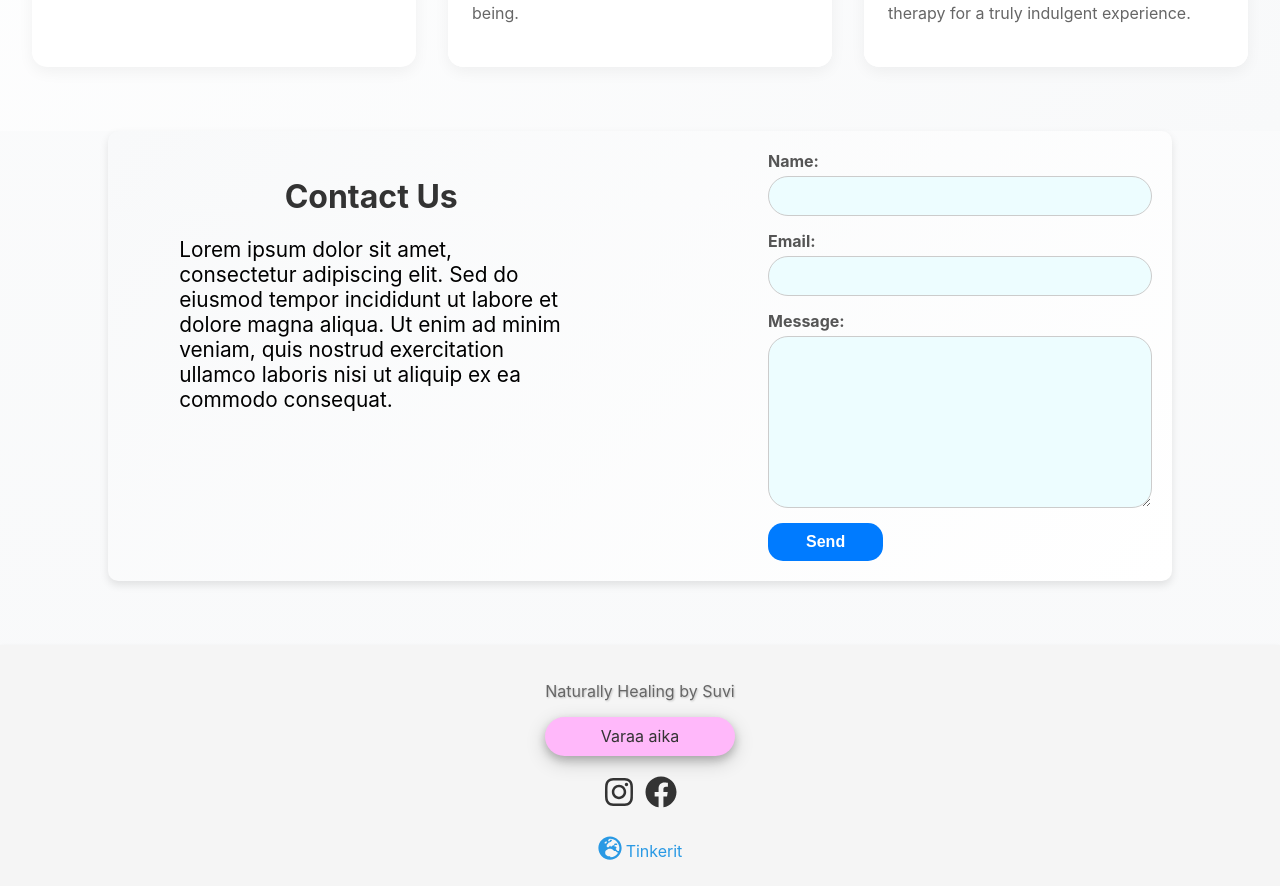
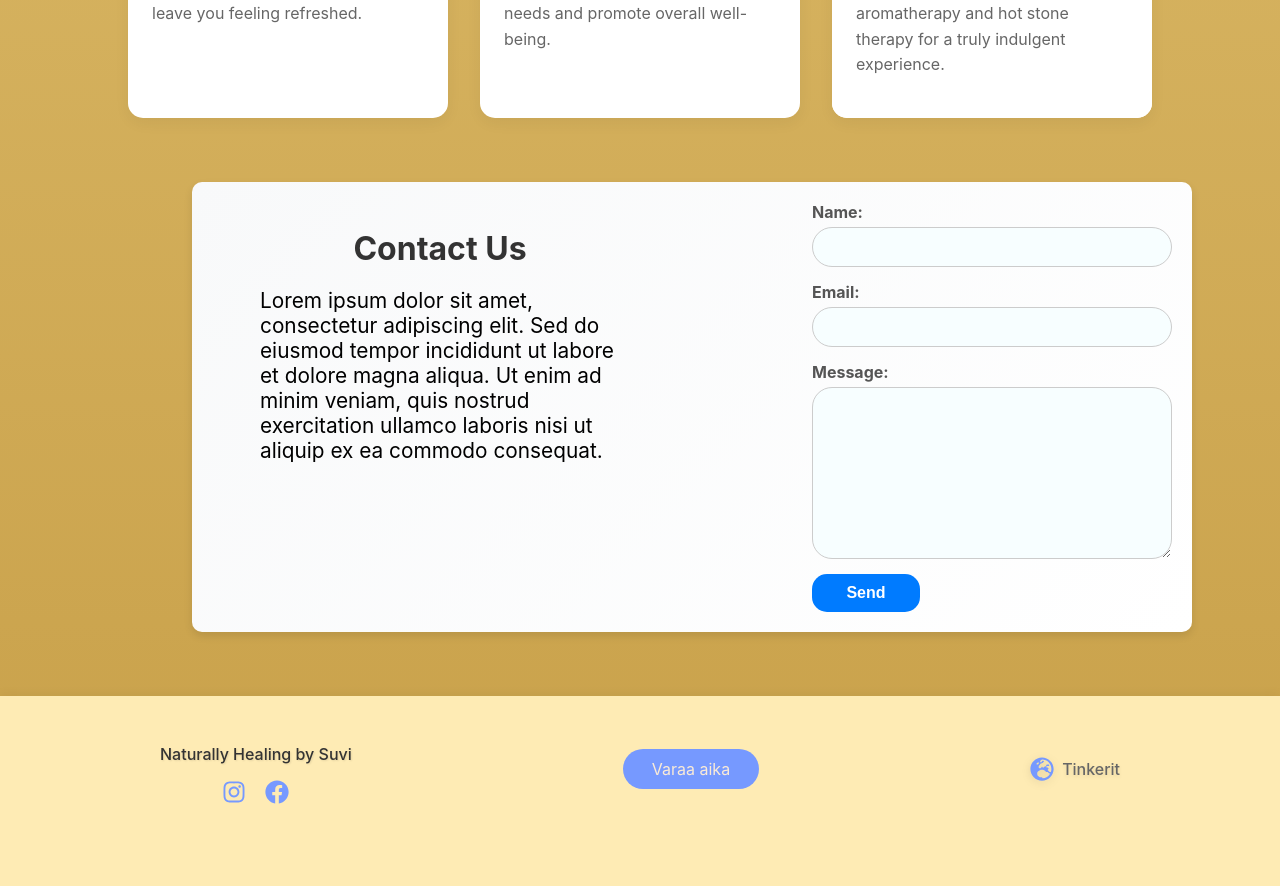
Before and after one commit to suvi1231/kotisivut, a React (Create React App) app: page /#/ in a window 1280 px wide. Shown: the part 1822-2708 px from the top of the page. After the commit the page ends 2664 px from the top, so only its background shows below. Built offline with nearby package versions, Linux system fonts and the light colour scheme.

Commit message:
color changes

```diff
--- a/src/App.css
+++ b/src/App.css
@@ -1,6 +1,7 @@
 /* Base styles */
 .App {
   min-height: 100vh;
-  background: linear-gradient(to bottom, #ffffff, #f8f9fa);
+  /* background: linear-gradient(to bottom, #ffffff, #f8f9fa); */
+  background: linear-gradient(to bottom, #EDD286, #c9a14a) !important;
   overflow-x: hidden;
 }
--- a/src/components/About.css
+++ b/src/components/About.css
@@ -8,6 +8,7 @@
   justify-content: space-between;
   align-items: center;
   margin-bottom: 4rem;
+  padding-inline: 8%;
 }
 
 .about-text {
--- a/src/components/ContactUs.css
+++ b/src/components/ContactUs.css
@@ -2,12 +2,12 @@
   display: flex;
   flex-direction: column;
   padding: 20px;
-  background-color: #f9f9f9;
   border-radius: 10px;
   box-shadow: 0 4px 8px rgba(0, 0, 0, 0.1);
   /* max-width: 900px; */
-  width: 80%;
-  margin: 0 auto;
+  width: 75%;
+  /* margin: 0 auto; */
+  margin-left: 15%;
 }
 
 .contact-info {
@@ -46,7 +46,7 @@
   padding: 10px;
   border: 1px solid #ccc;
   border-radius: 20px;
-  background-color: #edfdff;
+  background-color: #f7feff;
 }
 
 .contact button {
@@ -65,6 +65,12 @@
   background-color: #0056b3;
 }
 
+@media (max-width: 768px) {
+  .contact {
+    margin: 0 auto !important;
+  }
+}
+
 @media (min-width: 768px) {
   .contact {
     flex-direction: row;
--- a/src/components/Footer.css
+++ b/src/components/Footer.css
@@ -1,154 +1,97 @@
-/* .footer {
-    background-color: #f5f5f5;
-    padding: 20px;
+.footer {
     display: flex;
-    justify-content: center;
+    justify-content: space-between;
     align-items: center;
-    box-shadow: 0 2px 4px rgba(0, 0, 0, 0.1);
+    padding: 2rem 10rem;
+    background-color: #feebb4;
+    box-shadow: 0 -2px 10px rgba(0, 0, 0, 0.05);
   }
 
-.footer-content a {
+  .footer-left p {
+    font-weight: 500;
     color: #333;
-    text-decoration: none;
-    display: flex;
-    align-items: center;
-    justify-content: center;
+    text-shadow: 1px 1px 2px rgba(0, 0, 0, 0.1);
   }
 
-.footer-content {
-    margin-bottom: 20px;
-    text-align: center;
-    display: flex;
-    flex-direction: row;
-    gap: 10%;
-    white-space: nowrap;
-    font-size: large;
-    font-weight: bold;
+  .social-icons a {
+    color: #7699ff;
+    font-size: 1.5rem;
+    transition: color 0.3s ease;
+    padding-inline: 5%;
   }
 
-.footer-icons a {
-    color: #333;
-    text-decoration: none;
-    margin-right: 10px;
-    font-size: 32px;
+  .social-icons a:hover {
+    color: #688cf7;
+    transition: 0.5s ease;
+    font-size: 1.8rem;
   }
 
-.footer-icons  {
-    right: 10%;
-    position: absolute;
+  .globe-icon {
+    color: #7699ff;
+    font-size: 1.5rem;
+    font-weight: 600;
+    transition: all 0.3s ease;
+    filter: drop-shadow(0 2px 4px rgba(0, 0, 0, 0.1));
 }
 
-.footer-icons a:hover {
-    color: #666;
+.globe-icon:hover {
+    color: #688cf7;
+    filter: drop-shadow(0 4px 6px rgba(0, 0, 0, 0.2));
 }
 
-.footer p {
+.tinkerit {
+    padding-left: 0.5rem;
     color: #666;
-    text-shadow: 1px 1px 2px rgba(0, 0, 0, 0.2);
+    text-decoration: none;
+    font-weight: 500;
+    transition: all 0.3s ease;
+    text-shadow: 0 2px 4px rgba(0, 0, 0, 0.1);
 }
 
-.footer {
-    display: flex;
-    flex-direction: column;
-    align-items: center;
-    padding: 20px;
-    background-color: #f1f1f1;
+.tinkerit:hover {
+    color: #333;
+    transform: translateY(-2px);
+    text-shadow: 0 4px 6px rgba(0, 0, 0, 0.2);
 }
 
-
-
-.footer-icons {
-    display: flex;
-    gap: 10px;
-    margin-bottom: 20px;
+.footer-center {
+    background-color: #7699ff;
+    padding: 1% 3%;
+    border-radius: 20px;
 }
 
-.footer-icons a {
-    color: #333;
+.footer-center a {
     text-decoration: none;
-    font-size: 32px;
+    color: antiquewhite;
 }
 
-.footer-icons a:hover {
-    color: #666;
+.footer-center:hover {
+    transform: scale(1.1);
+    transition: all 0.3s ease;
 }
 
 .footer-right {
-    text-align: center;
+    display: flex;
+    align-items: center;
 }
 
-.tinkerit {
-    text-decoration: none;
-    color: #2999E4;
+.footer-right a {
+    font-weight: 500;
 }
 
-.footer p {
-    color: #666;
-    text-shadow: 1px 1px 2px rgba(0, 0, 0, 0.2);
-}  */
+  @media (max-width: 768px) {
     .footer {
-    background-color: #f5f5f5;
-    padding: 20px;
-    display: flex;
       flex-direction: column;
-    align-items: center;
-    box-shadow: 0 2px 4px rgba(0, 0, 0, 0.1);
+      gap: 20px;
+      text-align: center;
+      padding: 2rem;
     }
 
-.footer-content {
-    text-align: center;
-    margin-bottom: 20px;
+    .footer-left {
+      align-items: center;
     }
 
-.footer-content a {
-    color: #333;
-    text-decoration: none;
-    display: block;
-    background-color: #ffb8fa;
-    padding-block: 5%;
-    border-radius: 20px;
-    box-shadow: 0 4px 8px rgba(0, 0, 0, 0.2), 0 6px 20px rgba(0, 0, 0, 0.19);
-    transition: transform 0.2s, box-shadow 0.2s;
-}
-
-.footer-content a:hover {
-    transform: translateY(-5px);
-    box-shadow: 0 8px 16px rgba(0, 0, 0, 0.2), 0 12px 40px rgba(0, 0, 0, 0.19);
-}
-
-.footer-icons {
-    display: flex;
-    gap: 10px;
-    margin-bottom: 20px;
-}
-
-.footer-icons a  {
-    color: #333;
-    text-decoration: none;
-    font-size: 32px;
-}
-
-.tinkerit-globe {
-    text-decoration: none;
-    font-size: 24px;
-    color: #2999E4;
-}
-
-.footer-icons a:hover {
-    color: #666;
-}
-
-.footer p {
-    color: #666;
-    text-shadow: 1px 1px 2px rgba(0, 0, 0, 0.2);
-}
-.tinkerit {
-    text-decoration: none;
-    color: #2999E4;
-    margin-inline-start: 5%;
-}
-.tinkerit-div {
-    display: flex;
-    align-items: center;
+    .footer-right {
       justify-content: center;
     }
+  }
--- a/src/components/Footer.js
+++ b/src/components/Footer.js
@@ -5,13 +5,9 @@ import './Footer.css';
 const Footer = () => {
   return (
     <footer className="footer">
-      <div className="footer-content">
+      <div className="footer-left">
         <p>Naturally Healing by Suvi</p>
-        <a href="https://booksalon.fi/salon/healing-naturally-by-suvi?booking-state=N4IgpgtgDgNg9gTzGAkgExALhANgOwCMAxnmgMwBMAhkVQKw4AsADMxY3WAEaNFkgBfIA" target="_blank" rel="noopener noreferrer">
-          Varaa aika
-        </a>
-      </div>
-      <div className="footer-icons">
+        <div className="social-icons">
           <a href="#" target="_blank" rel="noopener noreferrer">
             <FaInstagram />
           </a>
@@ -19,11 +15,22 @@ const Footer = () => {
             <FaFacebook />
           </a>
         </div>
-      <div className='tinkerit-div'>
-        <a className='tinkerit-globe'>
-          <FaGlobeEurope />
+      </div>
+
+      <div className="footer-center">
+        <a href="https://booksalon.fi/salon/healing-naturally-by-suvi?booking-state=N4IgpgtgDgNg9gTzGAkgExALhANgOwCMAxnmgMwBMAhkVQKw4AsADMxY3WAEaNFkgBfIA"
+           target="_blank"
+           rel="noopener noreferrer">
+          Varaa aika
         </a>
-        <a className='tinkerit' href="https://www.tinkerit.fi" target="_blank" rel="noopener noreferrer">
+      </div>
+
+      <div className="footer-right">
+        <FaGlobeEurope className="globe-icon" />
+        <a className='tinkerit'
+           href="https://www.tinkerit.fi"
+           target="_blank"
+           rel="noopener noreferrer">
           Tinkerit
         </a>
       </div>
--- a/src/components/Header.css
+++ b/src/components/Header.css
@@ -1,6 +1,7 @@
 header {
-    background: rgba(255, 255, 255, 0.95);
-    padding: 1.5rem 2rem;
+    /* background: rgba(255, 255, 255, 0.95); */
+    background: #feebb4 !important;
+    padding: 1.5rem 8rem;
     box-shadow: 0 2px 15px rgba(0, 0, 0, 0.05);
     position: sticky;
     top: 0;
@@ -118,6 +119,19 @@ header {
     box-shadow: 0 2px 20px rgba(0, 0, 0, 0.1);
   }
 
+  .linkki {
+    color: #2d3436;
+    text-decoration: none;
+    font-weight: 500;
+    font-size: 1.1rem;
+    padding: 0.5rem 1rem;
+    border-radius: 6px;
+    transition: all 0.3s ease;
+    position: relative;
+    background-color: #f0ead6;
+    box-shadow: 0 2px 4px rgba(0, 0, 0, 0.1);
+  }
+
   /* Mobile styles */
   @media (max-width: 768px) {
     header {
--- a/src/components/Header.js
+++ b/src/components/Header.js
@@ -14,7 +14,7 @@ const Header = () => {
         <nav>
           <ul>
             <li>
-              <Link to="/about">About</Link> {/* Fixed the incorrect Link usage */}
+              <Link className='linkki' to="/about">Lisää minusta</Link> {/* Fixed the incorrect Link usage */}
             </li>
             <li>
               <a className='button-nav' href="https://booksalon.fi/salon/healing-naturally-by-suvi?booking-state=N4IgpgtgDgNg9gTzGAkgExALhANgOwCMAxnmgMwBMAhkVQKw4AsADMxY3WAEaNFkgBfIA" target="_blank" rel="noopener noreferrer">
--- a/src/components/Home.css
+++ b/src/components/Home.css
@@ -4,7 +4,6 @@
     justify-content: center;
     align-items: center;
     padding: 2rem 0;
-    background: linear-gradient(45deg, rgba(255,255,255,0.9), rgba(248,249,250,0.9));
   }
 
   .hero img {
@@ -25,8 +24,7 @@
     display: grid;
     grid-template-columns: repeat(auto-fit, minmax(300px, 1fr));
     gap: 2rem;
-    padding: 4rem 2rem;
-    background: linear-gradient(135deg, #fff, #f8f9fa);
+    padding: 4rem 8rem;
   }
 
   .service {
--- a/src/index.css
+++ b/src/index.css
@@ -5,6 +5,7 @@ body {
     sans-serif;
   -webkit-font-smoothing: antialiased;
   -moz-osx-font-smoothing: grayscale;
+  background-color: #feebb4;
 }
 
 code {
```
Lines whose indentation alone changed are shown as unchanged.
